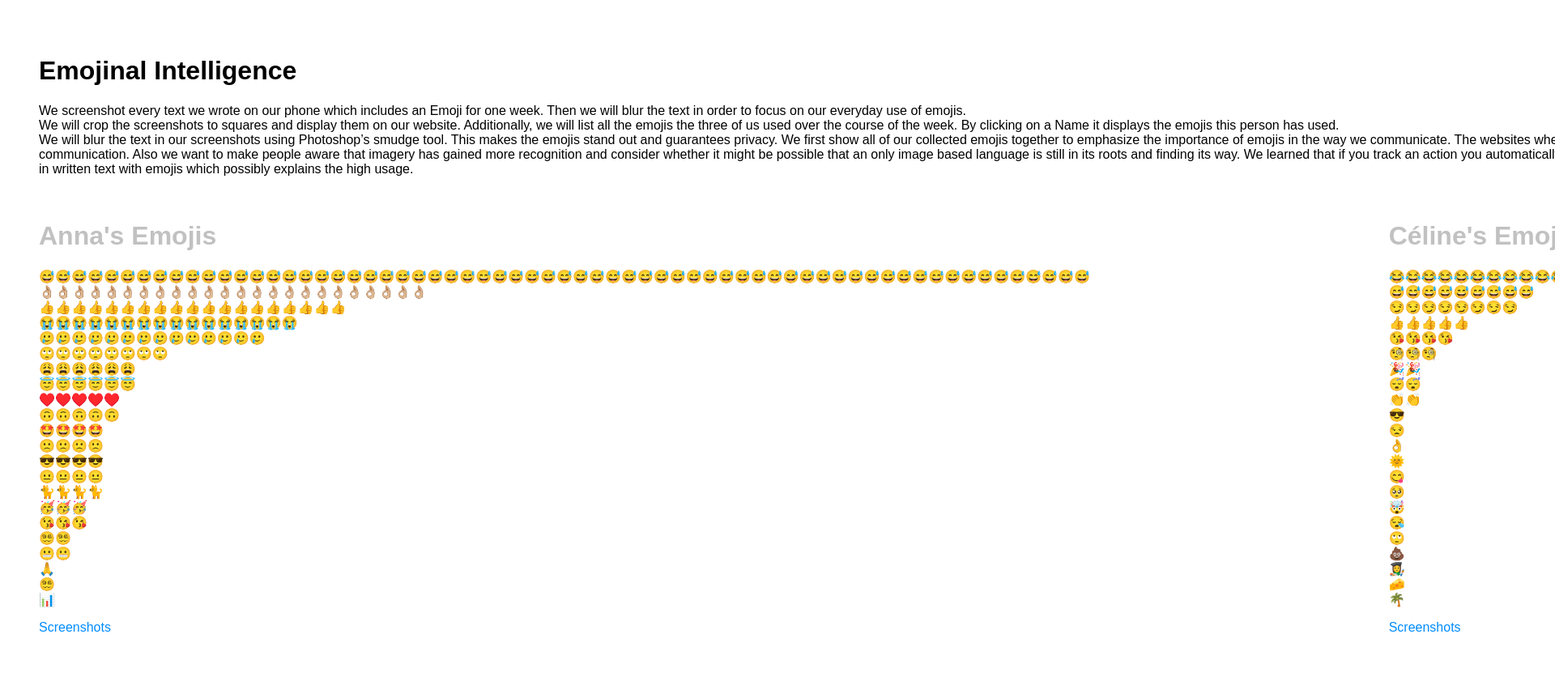
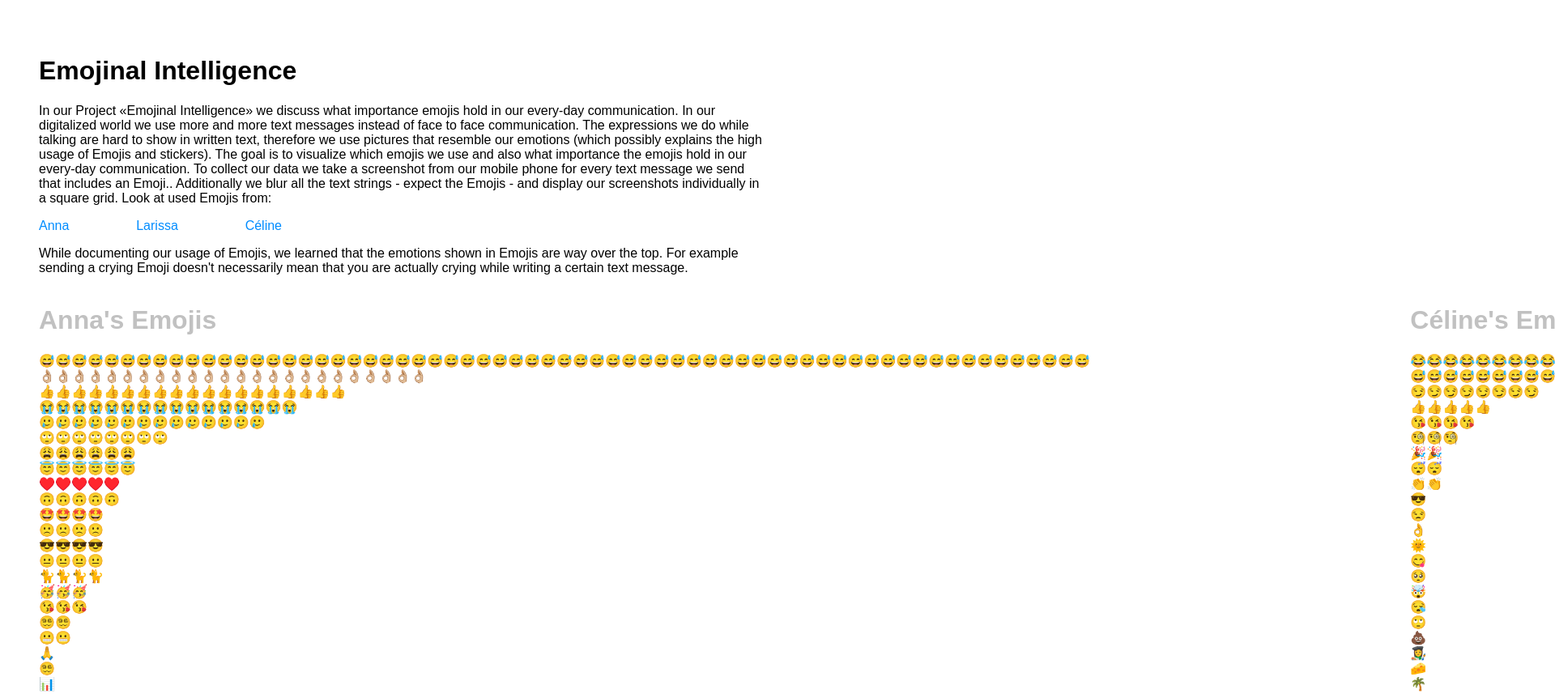
Before and after one commit to celine-schmid/Emoji-Project, a plain HTML site: page index.html in a window 1280 px wide. Shown: the top 857 px of the page at 81% size, 1920 px wide, since content can reach past the window. Before the commit the page ends 832 px from the top, so only its background shows below. Drawn offline with Linux system fonts and the light colour scheme.

Commit message:
Merge branch 'main' of https://github.com/celine-schmid/Emoji-Project

```diff
--- a/assets/stylesheet.css
+++ b/assets/stylesheet.css
@@ -1,6 +1,8 @@
 body {
     padding: 40px;
+    padding-right: 80px;
     width: 5000px;
+    scroll-behavior: smooth;
 }
 
 h1 {
@@ -34,11 +36,13 @@ a:visited {
 
 .name_buttons {
     display: flex;
-    justify-content: right;
+    justify-content: space-between;
+    width: 300px;
 }
 
 .info {
-    width: 65%;
+    width: 900px;
+    /* position: fixed */
 }
 
 .emoji {
@@ -58,6 +62,14 @@ a:visited {
     padding-right: 50px;
 }
 
+.celine {
+    padding-left: 80px;
+}
+
+.larissa {
+    padding-left: 80px;
+}
+
 
 /* .name_buttons {
     position: fixed;
--- a/index.html
+++ b/index.html
@@ -11,22 +11,25 @@
 
 <body>
 
-    <h1 id="title">Emojinal Intelligence </h1>
+
     <div class="info">
-        <p>We screenshot every text we wrote on our phone which includes an Emoji for one week. Then we will blur the text in order to focus on our everyday use of emojis. <br> We will crop the screenshots to squares and display them on our website. Additionally,
-            we will list all the emojis the three of us used over the course of the week. By clicking on a Name it displays the emojis this person has used.
-            <br> We will blur the text in our screenshots using Photoshop’s smudge tool. This makes the emojis stand out and guarantees privacy. We first show all of our collected emojis together to emphasize the importance of emojis in the way we communicate.
-            The websites where it only shows the emojis of one of us reveals something about each individual. The goal is to visualize which emojis we use and also what importance the emojis hold in our every-day communication. Also we want to make people
-            aware that imagery has gained more recognition and consider whether it might be possible that an only image based language is still in its roots and finding its way. We learned that if you track an action you automatically change your behavior
-            and adapt to the situation which leads to a distortion of data. This leads to a general questioning of our digital behavior. The expressions we do while talking are produced in written text with emojis which possibly explains the high usage.
+        <h1 id="title">Emojinal Intelligence </h1>
+        <p>In our Project «Emojinal Intelligence» we discuss what importance emojis hold in our every-day communication. In our digitalized world we use more and more text messages instead of face to face communication. The expressions we do while talking
+            are hard to show in written text, therefore we use pictures that resemble our emotions (which possibly explains the high usage of Emojis and stickers). The goal is to visualize which emojis we use and also what importance the emojis hold in
+            our every-day communication. To collect our data we take a screenshot from our mobile phone for every text message we send that includes an Emoji.. Additionally we blur all the text strings - expect the Emojis - and display our screenshots
+            individually in a square grid. Look at used Emojis from:
+        </p>
+
+        <div class="name_buttons">
+            <div><a href="#emojis_anna">Anna</a></div>
+            <div><a href="#emojis_larissa">Larissa</a></div>
+            <div><a href="#emojis_celine">Céline</a></div>
+        </div>
+
+        <p>While documenting our usage of Emojis, we learned that the emotions shown in Emojis are way over the top. For example sending a crying Emoji doesn't necessarily mean that you are actually crying while writing a certain text message.
         </p>
     </div>
 
-    <div class="name_buttons">
-        <div><a href="#emojis_anna">Anna</a></div>
-        <div><a href="#emojis_larissa">Larissa</a></div>
-        <div><a href="#emojis_celine">Céline</a></div>
-    </div>
 
 
     <div class="emoji_blocks">
@@ -41,19 +44,18 @@
             <a href="anna_screenshot.html">Screenshots</a>
         </div>
 
-        <div id="emojis_celine" class="item">
+        <div id="emojis_celine" class="item celine">
             <h1>Céline's Emojis</h1>
             <p>😂😂😂😂😂😂😂😂😂😂😂😂😂😂😂😂😂😂😂😂😂😂😂😂😂😂<br>😅😅😅😅😅😅😅😅😅<br>😏😏😏😏😏😏😏😏<br>👍👍👍👍👍<br>😘😘😘😘<br>🧐🧐🧐<br>🎉🎉<br>😴😴<br>👏👏<br>😎<br>😒<br>👌<br>🌞<br>😋<br>🥺<br>🤯<br>😪<br>🙄<br>💩<br>👩‍🎨<br>🧀<br>🌴</p>
             <a href="celine_screenshot.html">Screenshots</a>
         </div>
 
 
-        <div id="emojis_larissa" class="item">
+        <div id="emojis_larissa" class="item larissa">
             <h1>Larissa's Emojis</h1>
             <p>work in progress</p>
             <a href="larissa_screenshot.html">Screenshots</a>
         </div>
-
     </div>
 
 
```
